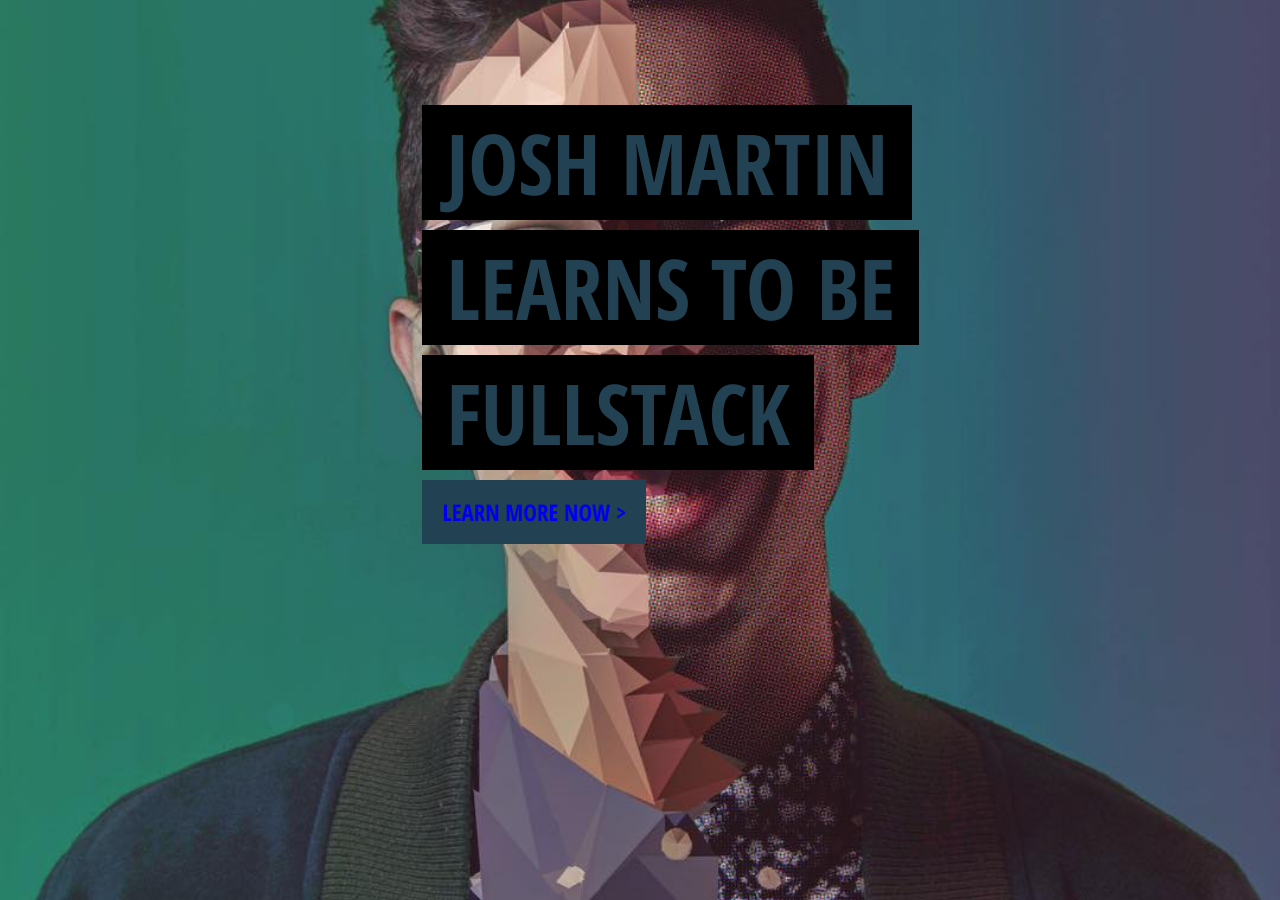
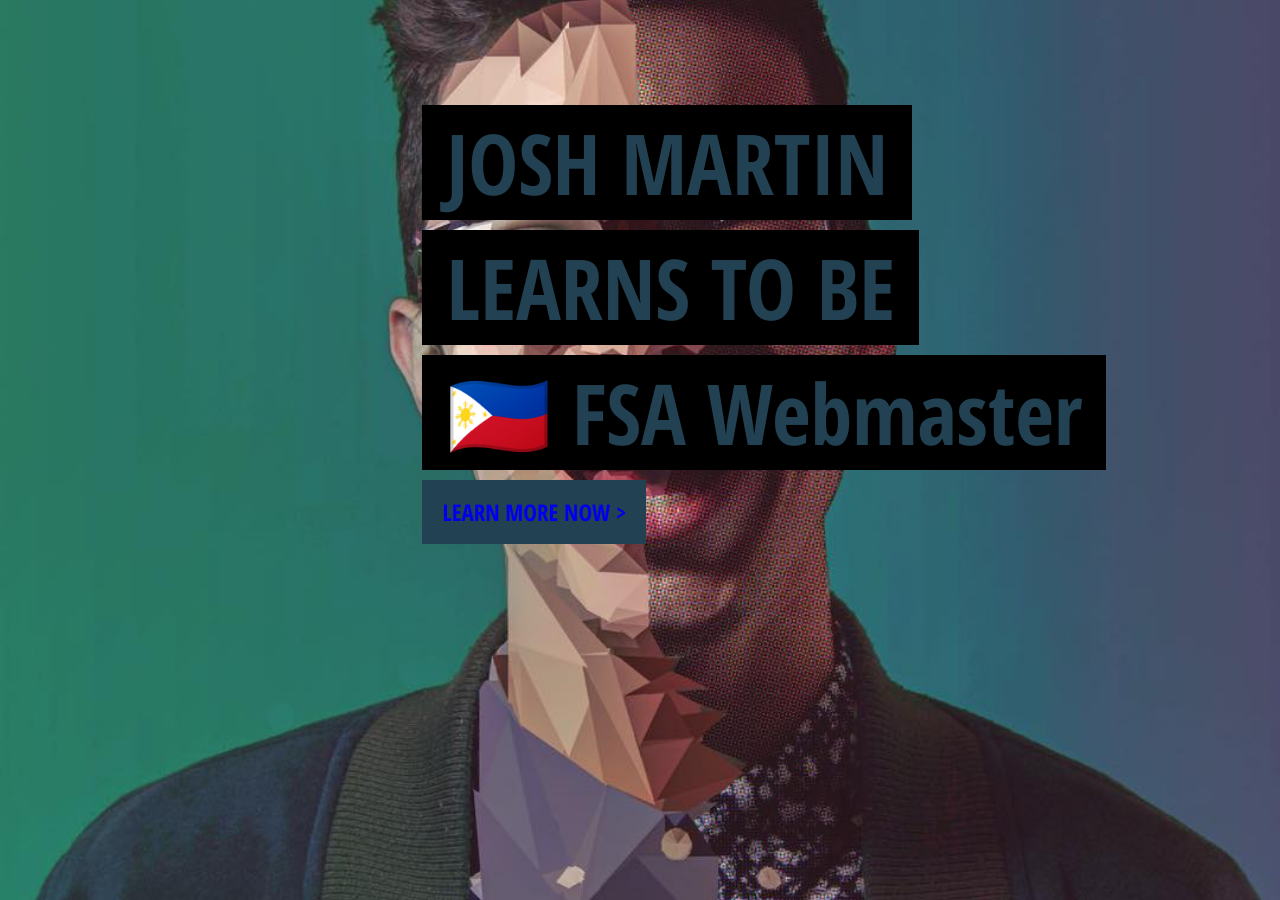
Before and after one commit to cjoshmartin-com/cjoshmartin.github.io, a Jekyll site: the page built from index.html, in a window 1280 px wide. Built offline with Jekyll 4.4.1, drawn with Linux system fonts in a browser that asks for light colours; nearby versions of some CDN libraries; library files that are not in the unit come from our copies; some of the changed lines change nothing that is shown.

Commit message:
Update index.html

```diff
--- a/index.html
+++ b/index.html
@@ -15,13 +15,12 @@
 			<div class="message">
 				<span>JOSH MARTIN</span>
 				<span>LEARNS TO BE</span>
-				<span>FULLSTACK</span>
+				<span id="occupation">FULLSTACK</span>
 			</div>
 			<a href="/Projects"><div class="call-to-action">LEARN MORE NOW &gt;</div></a>
 	</div>
 
-	<script src="js/jquery.js"></script>
-	<script src="js/main.js"></script>
+	<script src="assets/Old files/homepagescript.js"></script>
 
 	{% include footer.html %}
 </body>
```
